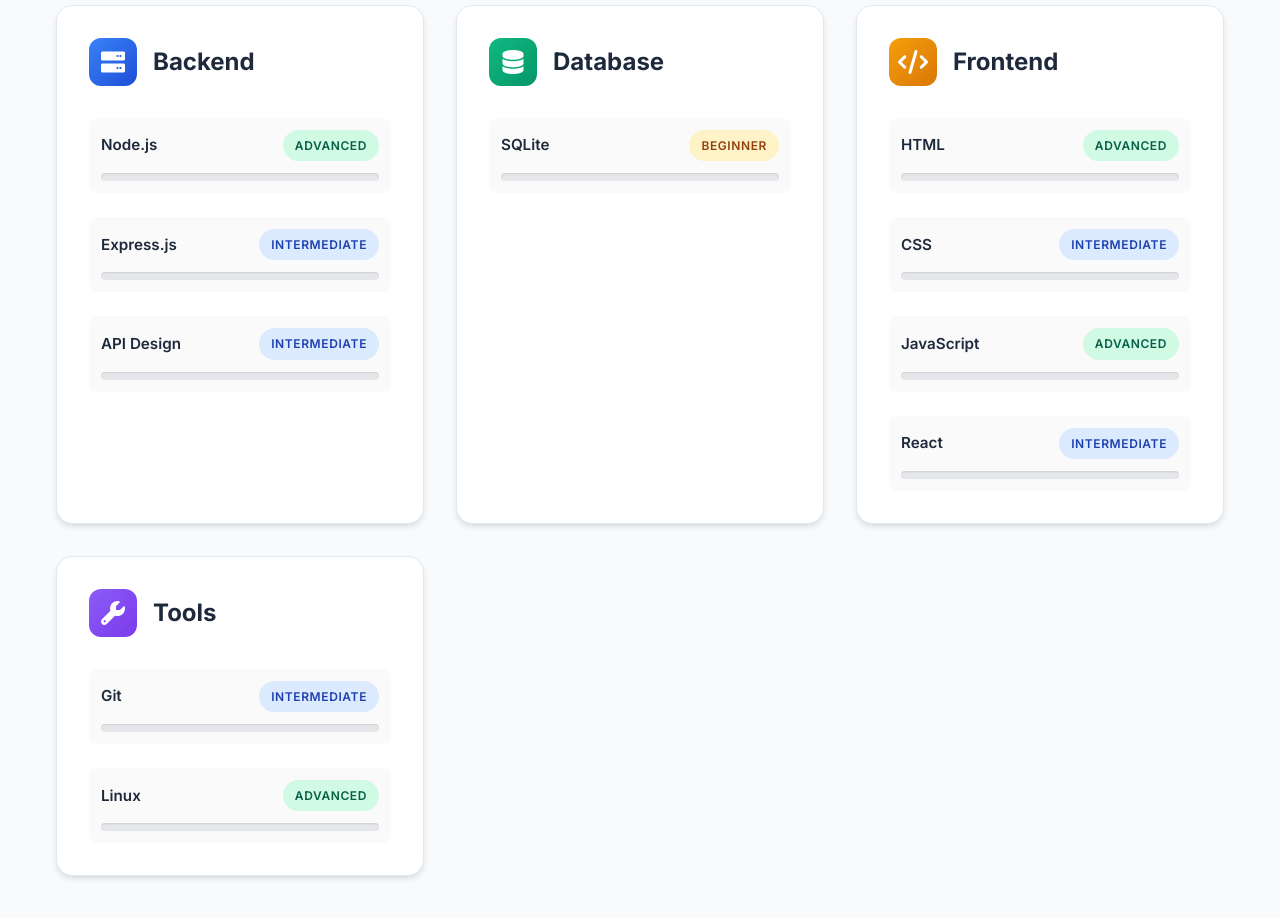
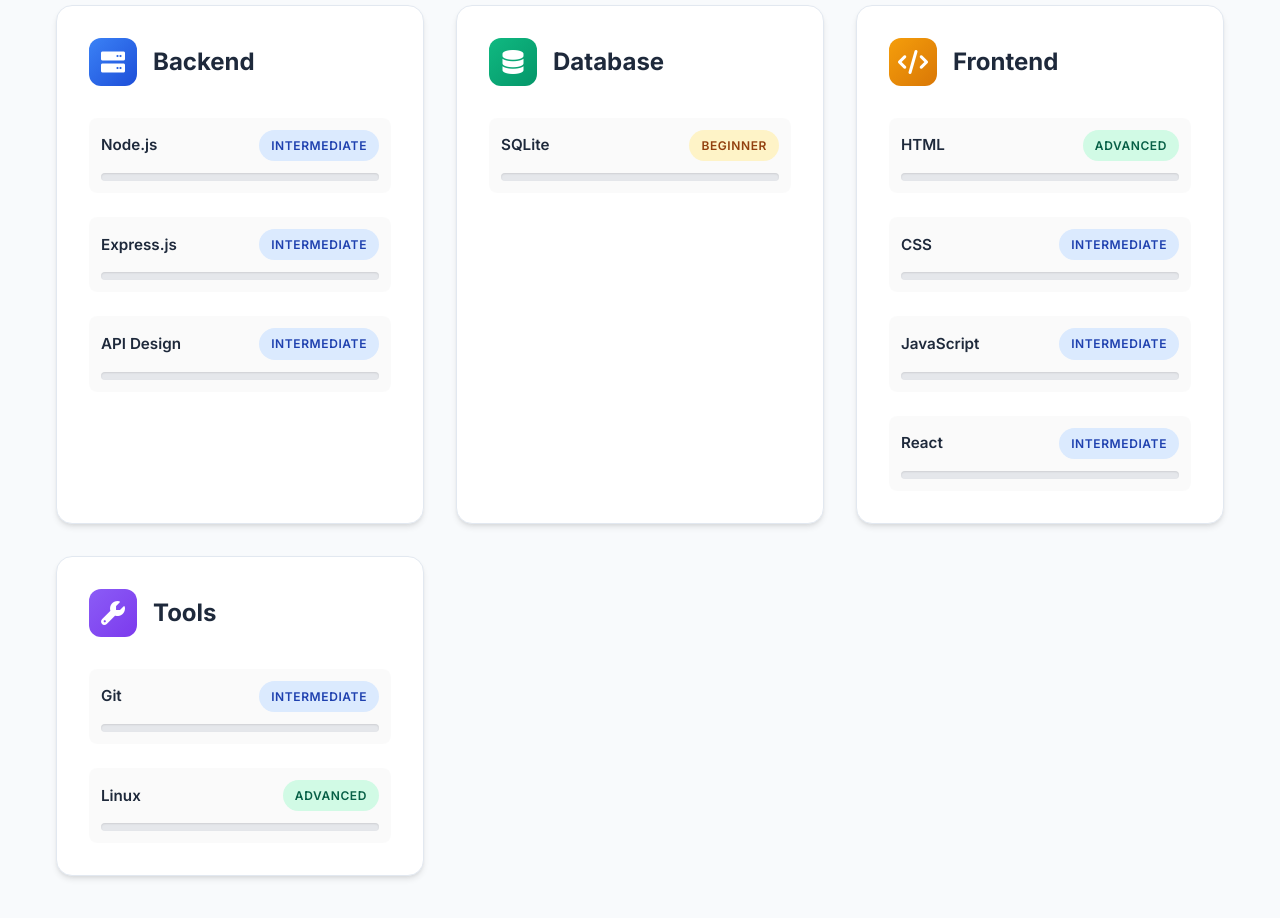
Before and after one commit to 0xYurii/portfolio, a plain HTML site: page index.html in a window 1280 px wide. Shown: the part 2160-3078 px from the top of the page. Drawn offline with Linux system fonts and the light colour scheme.

Commit message:
Update index.html

```diff
--- a/index.html
+++ b/index.html
@@ -259,7 +259,7 @@
                         <div class="skill-item">
                             <div class="skill-info">
                                 <span class="skill-name">Node.js</span>
-                                <span class="skill-badge advanced">Advanced</span>
+                                <span class="skill-badge intermediate">Intermediate</span>
                             </div>
                             <div class="progress-container">
                                 <div class="progress-fill advanced-fill"></div>
@@ -337,7 +337,7 @@
                         <div class="skill-item">
                             <div class="skill-info">
                                 <span class="skill-name">JavaScript</span>
-                                <span class="skill-badge advanced">Advanced</span>
+                                <span class="skill-badge intermediate">Intermediate</span>
                             </div>
                             <div class="progress-container">
                                 <div class="progress-fill advanced-fill"></div>
```
